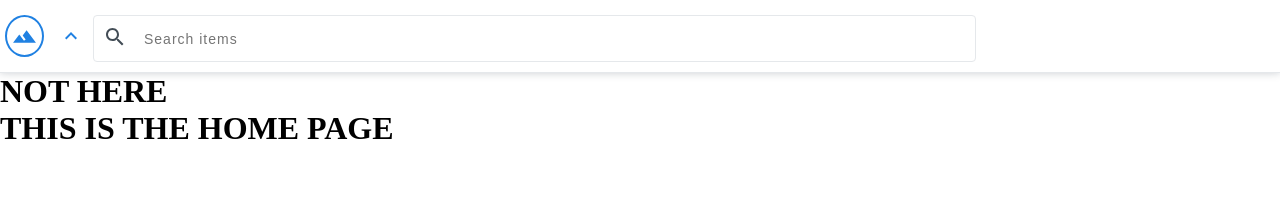
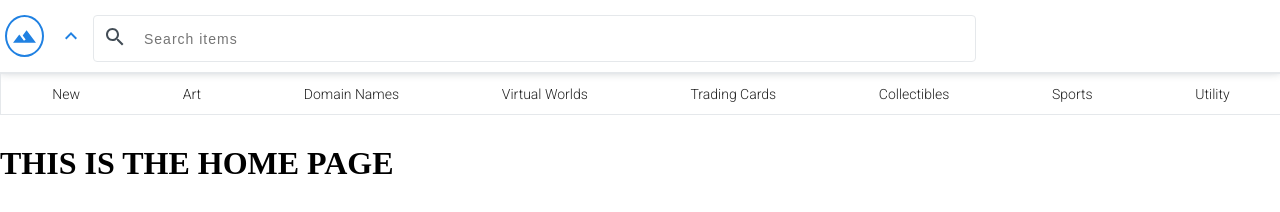
Before and after one commit to thePlebDev/open_land, a React app: page / in a window 1280 px wide. Built offline with nearby package versions, Linux system fonts and the light colour scheme.

Commit message:
adding scrolling nav

```diff
--- a/package.json
+++ b/package.json
@@ -13,6 +13,7 @@
     "react-redux": "^7.2.2",
     "react-router-dom": "^5.2.0",
     "react-scripts": "4.0.3",
+    "react-transition-group": "^4.4.1",
     "redux": "^4.0.5",
     "styled-components": "^5.2.1",
     "web-vitals": "^1.0.1"
--- a/public/index.html
+++ b/public/index.html
@@ -10,6 +10,8 @@
       content="Web site created using create-react-app"
     />
     <link rel="apple-touch-icon" href="%PUBLIC_URL%/logo192.png" />
+    <link rel="preconnect" href="https://fonts.gstatic.com">
+<link href="https://fonts.googleapis.com/css2?family=Roboto:wght@100;300&display=swap" rel="stylesheet">
     <!--
       manifest.json provides metadata used when your web app is installed on a
       user's mobile device or desktop. See https://developers.google.com/web/fundamentals/web-app-manifest/
--- /dev/null
+++ b/src/Components/Header/ScrollContainer/index.js
@@ -0,0 +1,48 @@
+import React from 'react';
+import styled from 'styled-components';
+
+const Container = styled.div`
+  position:sticky;
+
+  color:rgba(0,0,0,.87);
+  font-size:14px;
+  font-weight:500;
+  font-family: 'Roboto';
+  width:100%;
+
+  padding:10px 0;
+  display:flex;
+  align-items:center;
+  overflow-x:auto;
+  white-space:nowrap;
+  border:1px solid rgb(229, 232, 235);
+
+`
+
+//  border:1px solid rgb(229, 232, 235);
+const data = ["New","Art","Domain Names","Virtual Worlds","Trading Cards","Collectibles","Sports","Utility"]
+
+const ListItems = styled.div`
+  white-space:nowrap;
+  height:100%;
+  padding:2px 20px;
+  margin:auto;
+`
+
+
+
+
+const ScrollContainer =()=>{
+
+  return(
+    <Container>
+        {
+          data.map((item,index)=>{
+            return<ListItems>{item}</ListItems>
+          })
+        }
+    </Container>
+  )
+}
+
+export default ScrollContainer
--- a/src/Components/Header/index.js
+++ b/src/Components/Header/index.js
@@ -5,6 +5,8 @@ import {connect} from 'react-redux'
 
 import Logo from './Logo'
 import Form from './Form';
+import MobileMenu from '../Mobile/MobileMenu';
+import ScrollContainer from './ScrollContainer'
 
 
 const Container = styled.div`
@@ -17,22 +19,22 @@ const Container = styled.div`
 `
 
 
+const HeaderContainer = styled.div`
+padding-bottom:30px;
+`
+
+
 const Header =({show})=>{
-
   return(
-    <>
+    <HeaderContainer>
       <Container>
         <Logo/>
         <Form/>
       </Container>
-      {
-        show
-          ?
-        <h1>modal here need redux</h1>
-          :
-        <h1>NOT HERE</h1>
-      }
-    </>
+      <ScrollContainer/>
+      <MobileMenu/>
+
+    </HeaderContainer>
   )
 }
 
--- /dev/null
+++ b/src/Components/Mobile/MobileLinks/index.js
@@ -0,0 +1,49 @@
+import React from 'react';
+import styled from 'styled-components'
+import ArrowForwardIosIcon from '@material-ui/icons/ArrowForwardIos';
+
+const linksData = [{name:"Browser"},{name:"Activity"},{name:"Rankings"},
+                  {name:"Blog"},{name:"Help",extra:true}, {name:"Create",extra:true},{name:"Account",extra:true}]
+
+const Container = styled.div`
+  font-size:18px;
+  color:rgba(4, 17, 29, 0.75);
+  width:100%;
+`
+const Links = styled.div`
+  margin:0 auto;
+  height:56px;
+  font-weight:500;
+  width:90%;
+  display:flex;
+  align-items:center;
+  justify-content:space-between;
+`
+
+const MobileLinks =()=>{
+
+  return(
+    <Container>
+    {
+
+      linksData.map((item,index)=>{
+      return <Links key={index}>
+                  {item.name}
+                  {
+                    item.extra
+                      ?
+                      <div>
+                        <ArrowForwardIosIcon style={{fontSize:'15px'}}/>
+                      </div>
+                      :
+                      <div/>
+                  }
+
+                  </Links>
+      })
+    }
+    </Container>
+  )
+}
+
+export default MobileLinks
--- /dev/null
+++ b/src/Components/Mobile/MobileMenu/index.js
@@ -0,0 +1,39 @@
+import React from 'react';
+import styled from 'styled-components'
+import {connect} from 'react-redux'
+
+import MobileLinks from '../MobileLinks'
+
+const Container = styled.div`
+  position:fixed;
+  width:100vw;
+  opacity:${({state})=>state ? 1 : 0};
+  height:${({state})=>state ? '100%' : '1%'};
+  transition:height 0.5s,opacity 0.20s;
+  background-color:${({theme})=>theme.colors.main};
+  display:flex;
+  flex-direction:column;
+  align-items:center;
+  overflow:hidden;
+
+`
+
+
+const MobileMenu =({show})=>{
+
+  return(
+    <Container state={show}>
+      <MobileLinks/>
+    </Container>
+  )
+}
+
+const mapStateToProps =(state)=>{
+  return{
+    show:state.modalReducer.show
+  }
+}
+
+const ConnectedMobileMenu = connect(mapStateToProps)(MobileMenu)
+
+export default ConnectedMobileMenu
```
Also changed, not shown: 1 other file.
